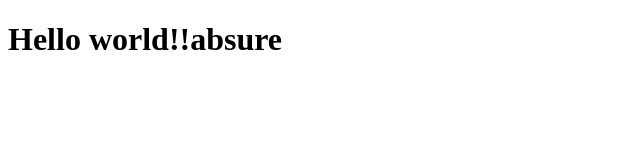
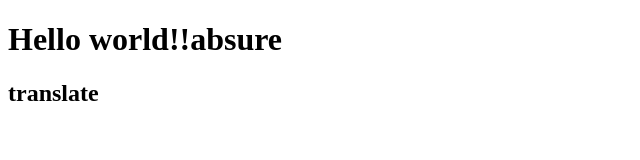
Before and after one commit to JakeFrazer/Git-test, a plain HTML site: page index.html in a window 1280 px wide. Shown: the whole page, without its empty margins (0-640 px from the left). Drawn offline with Linux system fonts and the light colour scheme.

Commit message:
index.html mod

```diff
--- a/index.html
+++ b/index.html
@@ -7,5 +7,6 @@
   </head>
   <body>
     <h1>Hello world!!absure</h1>
+    <h2>translate</h2>
   </body>
 </html>
```
